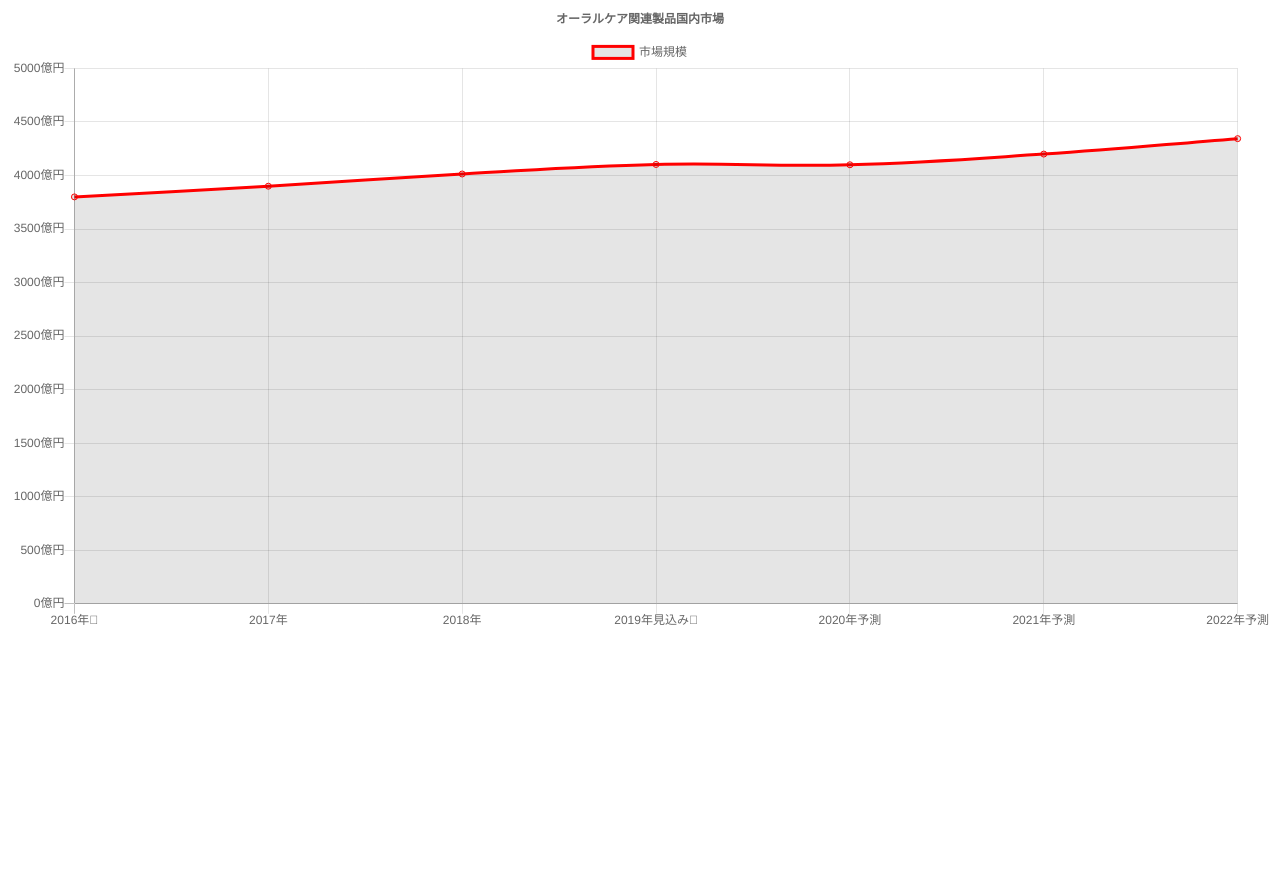
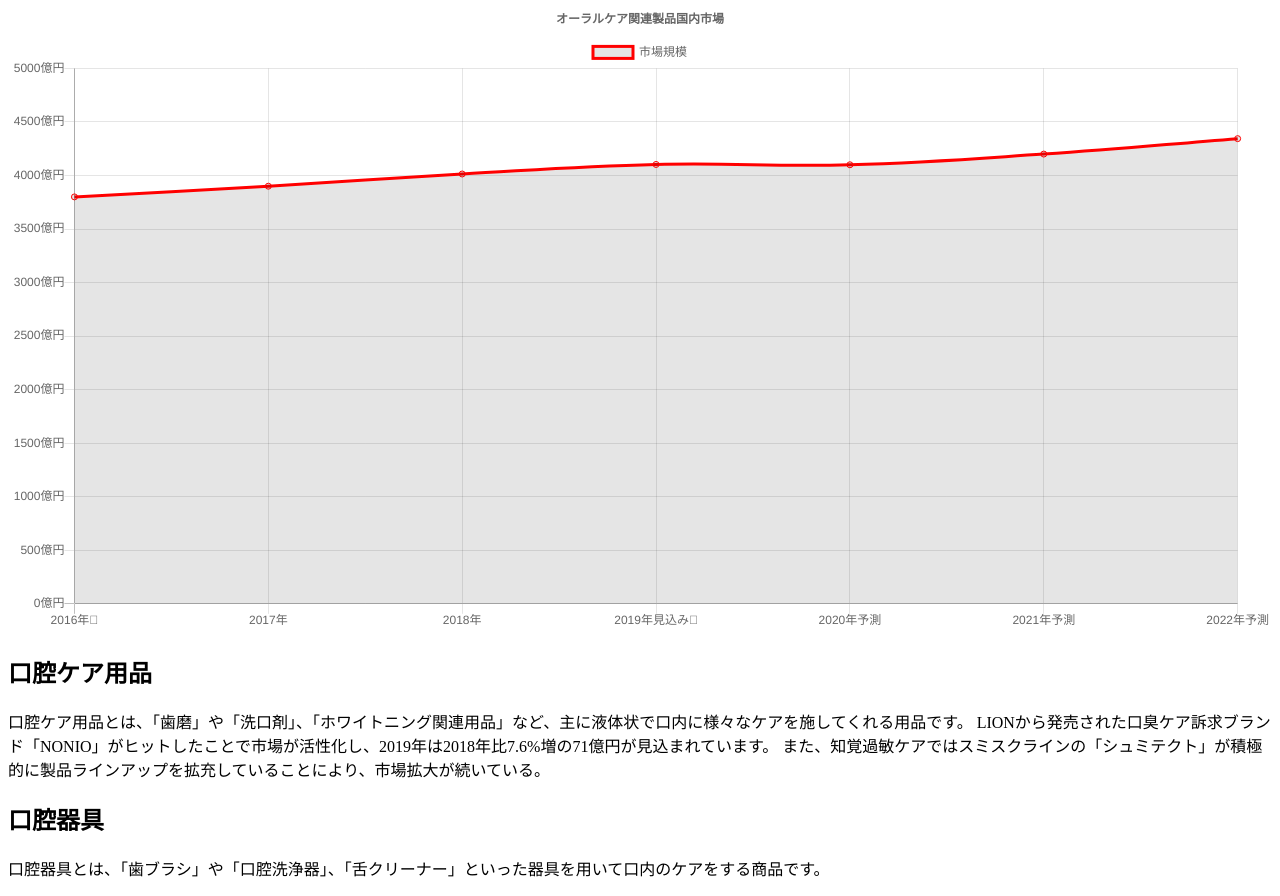
Before and after one commit to hase265/toothbrush, a plain HTML site: page index.html in a window 1280 px wide. Shown: the part 87-983 px from the top of the page. Before the commit the page ends 800 px from the top, so only its background shows below. Drawn offline with nearby package versions, Linux system fonts and the light colour scheme.

Commit message:
グラフにカーソルをかざすと補足情報が表示されるように設定した

```diff
--- a/index.html
+++ b/index.html
@@ -43,10 +43,27 @@
                 }
               }]
             },
+            tooltips: { // カーソルを合わせると任意の補足情報を表示してくれる
+              callbacks: {
+                label: function(tooltipItem, data) {
+                  return "NONIO爆売れ"
+                }
+              }
+            }
           }
         });
       </script>
     </div>
+    <div class="explanation-wrapper">
+      <h2>口腔ケア用品</h2>
+        <p>口腔ケア用品とは、「歯磨」や「洗口剤」、「ホワイトニング関連用品」など、主に液体状で口内に様々なケアを施してくれる用品です。
+          LIONから発売された口臭ケア訴求ブランド「NONIO」がヒットしたことで市場が活性化し、2019年は2018年比7.6%増の71億円が見込まれています。
+          また、知覚過敏ケアではスミスクラインの「シュミテクト」が積極的に製品ラインアップを拡充していることにより、市場拡大が続いている。
+        </p>
+      <h2>口腔器具</h2>
+        <p>口腔器具とは、「歯ブラシ」や「口腔洗浄器」、「舌クリーナー」といった器具を用いて口内のケアをする商品です。
 
+        </p>
+    </div>
   </body>
 </html>
```
